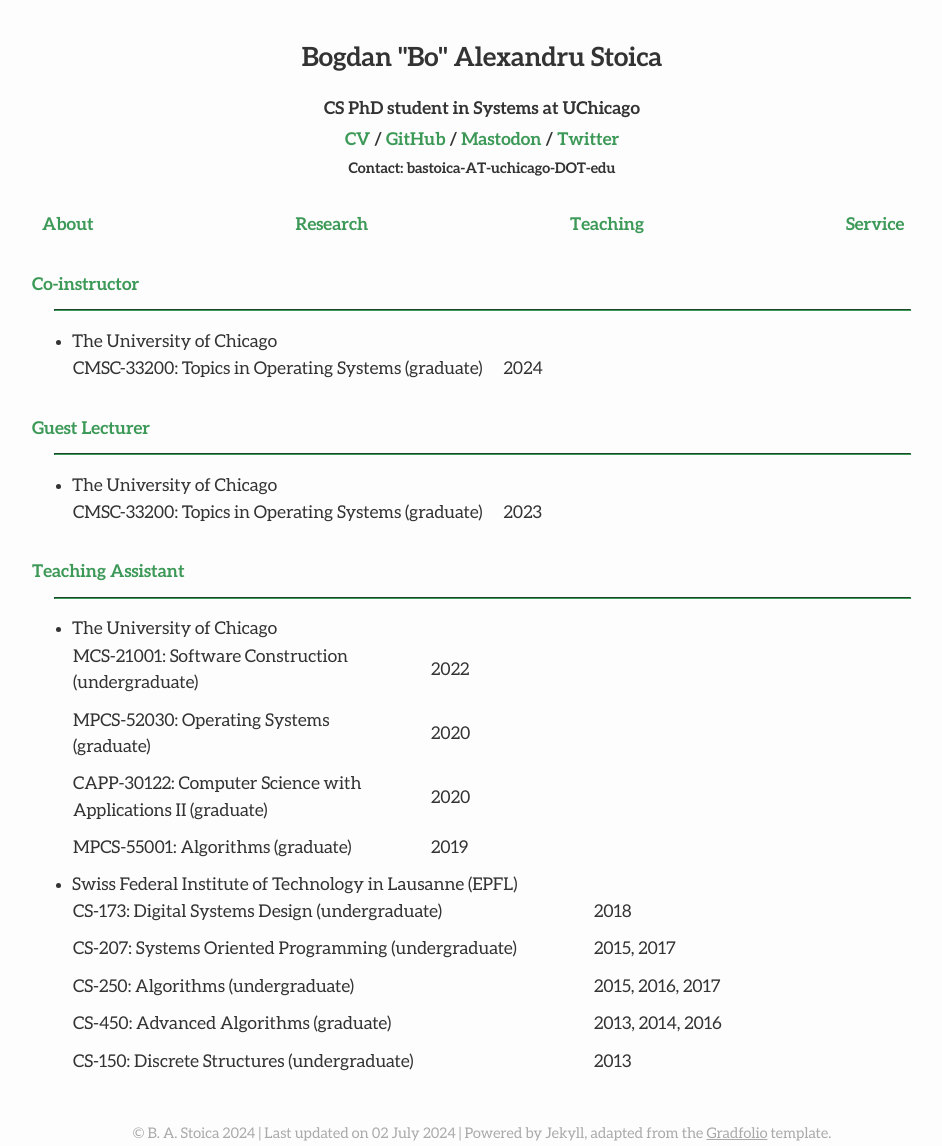
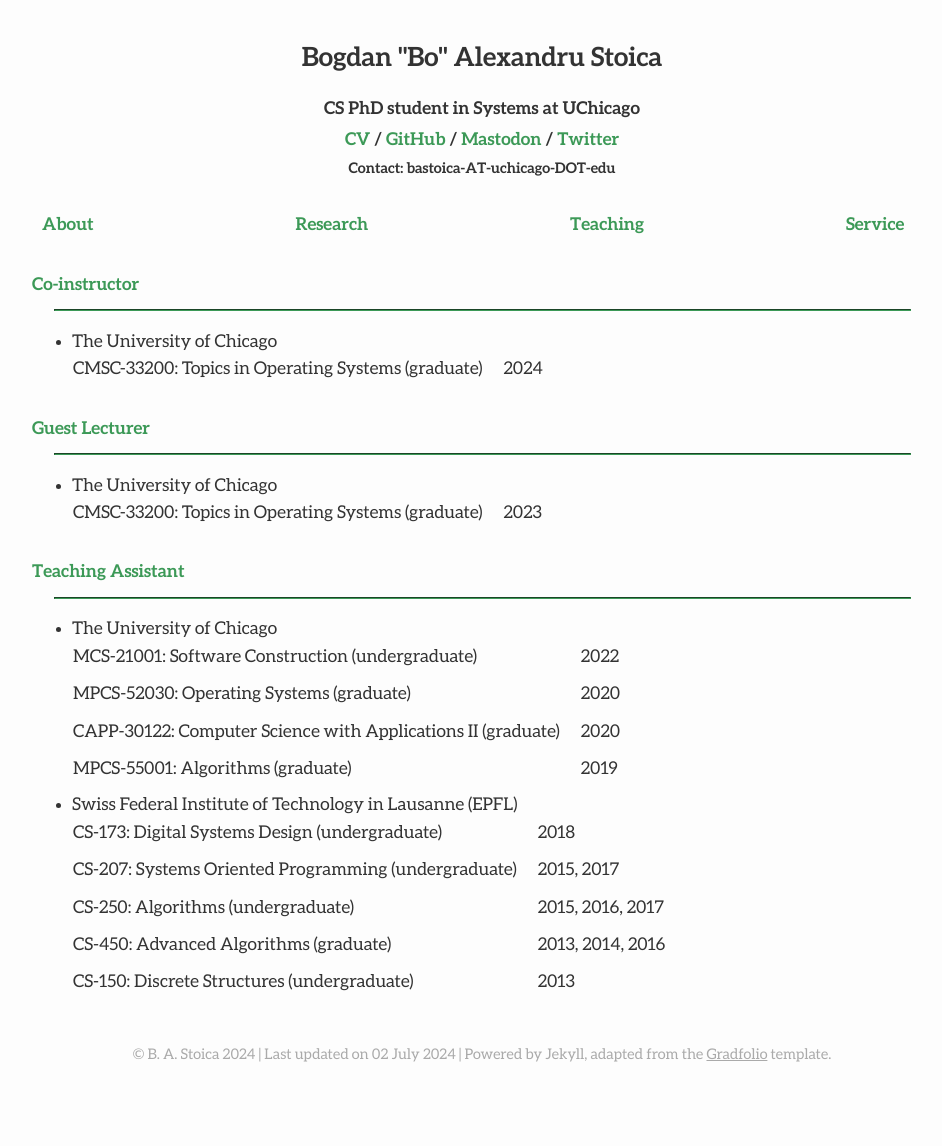
Before and after one commit to bastoica/bastoica.github.io, a Jekyll site: the page built from teaching.md, in a window 1280 px wide. Shown: the whole page, without its empty margins (158-1100 px from the left). Built offline with Jekyll 4.4.1, drawn with Linux system fonts in a browser that asks for light colours; nearby versions of some CDN libraries; after the commit the page ends 1067 px from its top, so only the background shows below that.

Commit message:
Removed fixed width

```diff
--- a/assets/css/_sass/style.scss
+++ b/assets/css/_sass/style.scss
@@ -628,7 +628,3 @@ button {
   padding-left: 20px;
   text-align: left;
 }
-
-.table-fixed-column-width {
-  width: 500px;
-}
```
